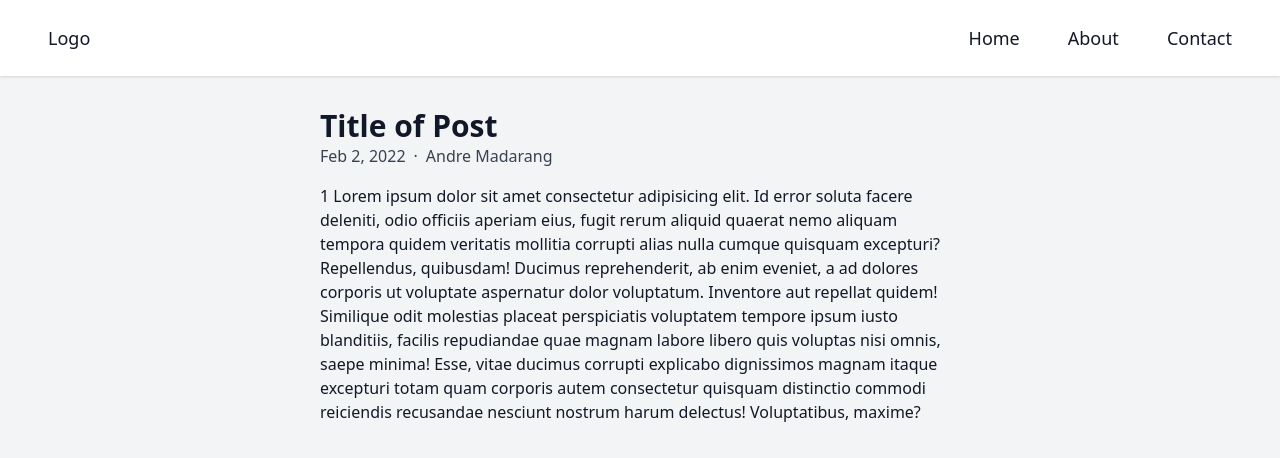
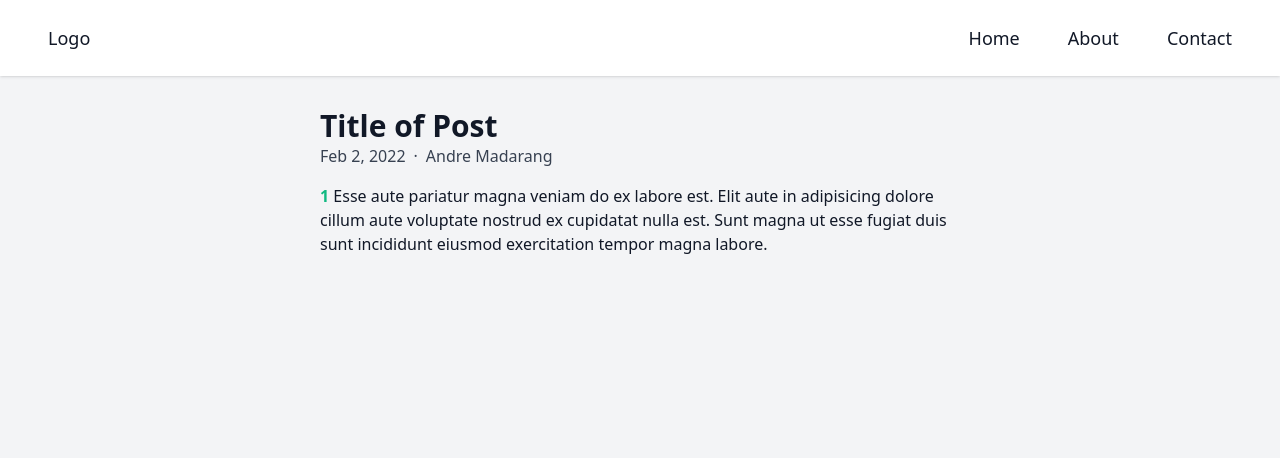
Before and after one commit to simshard/nuxtdemo, a Nuxt app: page /posts/1 in a window 1280 px wide. Shown: the top 458 px of the page. Built offline with nearby package versions, Linux system fonts and the light colour scheme.

Commit message:
posts and index

```diff
--- a/pages/index.vue
+++ b/pages/index.vue
@@ -1,18 +1,8 @@
+
 <template>
-
   <div class="container mx-auto w-1/2 py-8 divide-y space-y-8 divide-gray-300">
-    <!--  <PostItem v-for="n in 10" :key="n" /> -->
-    <Title>Home | {{ title }}</Title>
-    About Lorem ipsum dolor sit amet consectetur adipisicing elit. Id error
-    soluta facere deleniti, odio officiis aperiam eius, fugit rerum aliquid
-    quaerat nemo aliquam tempora quidem veritatis mollitia corrupti alias nulla
-    cumque quisquam excepturi? Repellendus, quibusdam! Ducimus reprehenderit, ab
-    enim eveniet, a ad dolores corporis ut voluptate aspernatur dolor
-    voluptatum. Inventore aut repellat quidem! Similique odit molestias placeat
-    perspiciatis voluptatem tempore ipsum iusto blanditiis, facilis repudiandae
+    <PostItem v-for="n in 5" :key="n" />
   </div>
-
-
 </template>
 <script setup>
 
--- a/pages/posts/[id].vue
+++ b/pages/posts/[id].vue
@@ -10,18 +10,7 @@
         <div>Andre Madarang</div>
       </div>
       <div class="post-content mt-4">
-        {{ $route.params.id }} Lorem ipsum dolor sit amet consectetur adipisicing
-        elit. Id error soluta facere deleniti, odio officiis aperiam eius, fugit
-        rerum aliquid quaerat nemo aliquam tempora quidem veritatis mollitia
-        corrupti alias nulla cumque quisquam excepturi? Repellendus, quibusdam!
-        Ducimus reprehenderit, ab enim eveniet, a ad dolores corporis ut voluptate
-        aspernatur dolor voluptatum. Inventore aut repellat quidem! Similique odit
-        molestias placeat perspiciatis voluptatem tempore ipsum iusto blanditiis,
-        facilis repudiandae quae magnam labore libero quis voluptas nisi omnis,
-        saepe minima! Esse, vitae ducimus corrupti explicabo dignissimos magnam
-        itaque excepturi totam quam corporis autem consectetur quisquam distinctio
-        commodi reiciendis recusandae nesciunt nostrum harum delectus!
-        Voluptatibus, maxime?
+        <span class="text-emerald-500 font-black ">{{ $route.params.id }}</span> Esse aute pariatur magna veniam do ex labore est. Elit aute in adipisicing dolore cillum aute voluptate nostrud ex cupidatat nulla est. Sunt magna ut esse fugiat duis sunt incididunt eiusmod exercitation tempor magna labore.
       </div>
     </div>
   </template>
```
Also changed, not shown: components/PostItem.vue (renamed from components/postitem.vue).
